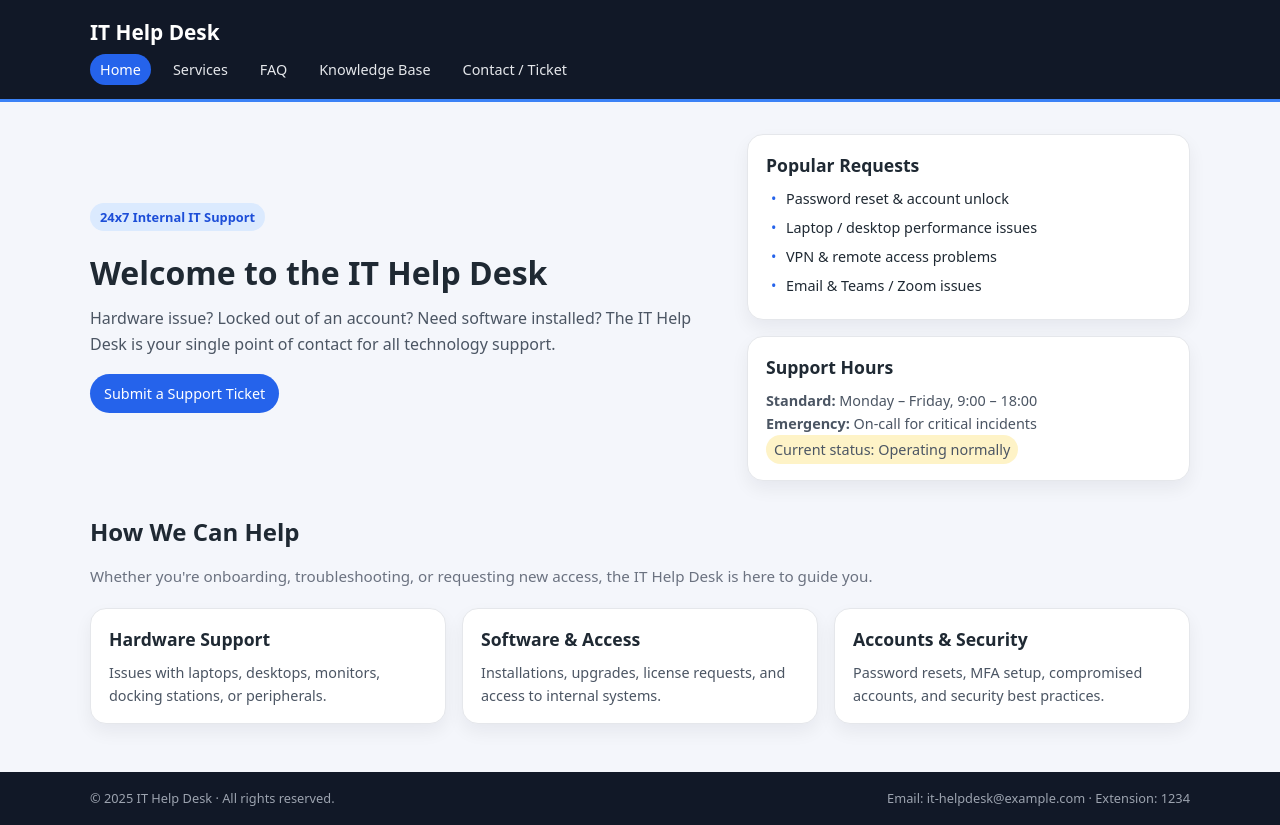
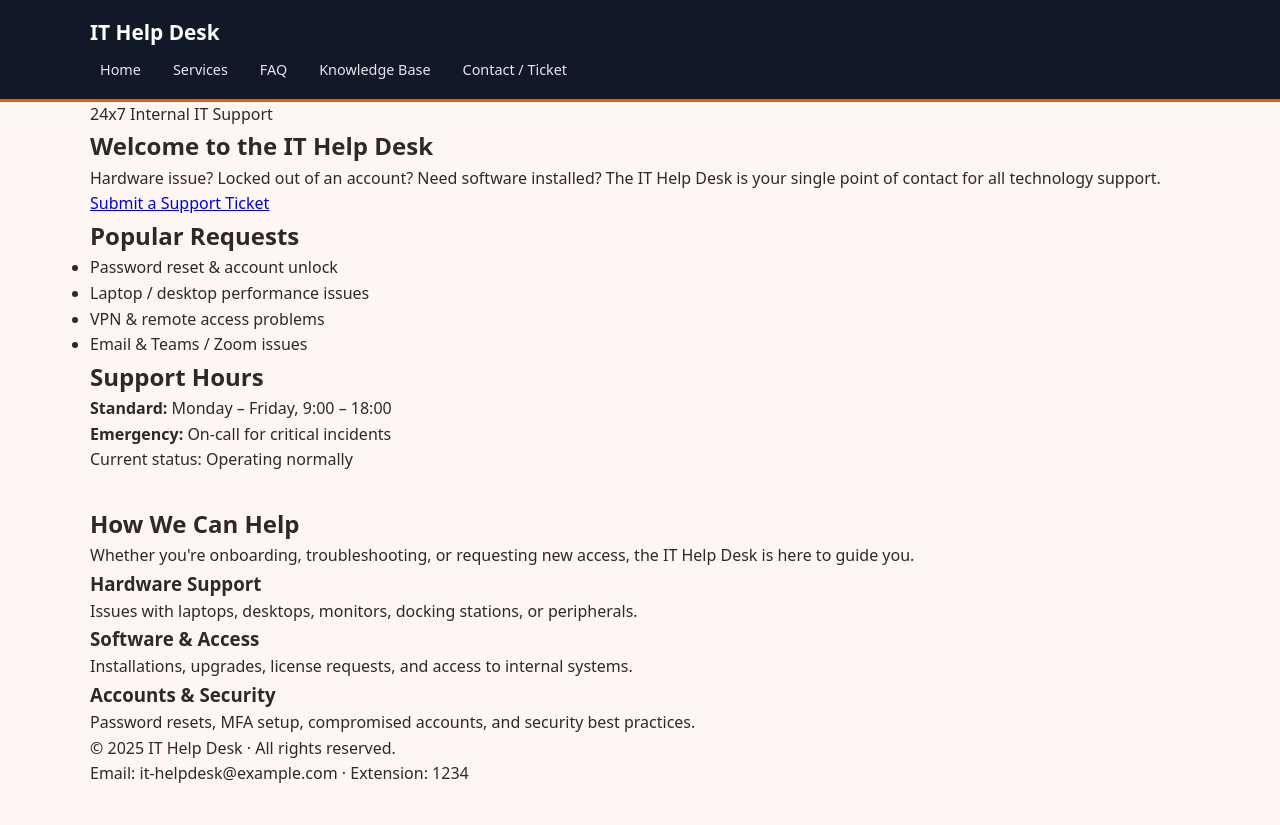
Before and after one commit to fegysimon/ITHelpdesk-main, a plain HTML site: page index.html in a window 1280 px wide. After the commit the page ends 800 px from the top, so only its background shows below. Drawn offline with Linux system fonts and the light colour scheme.

Commit message:
Update styles.css

```diff
--- a/styles.css
+++ b/styles.css
@@ -7,8 +7,8 @@
 
 body {
   font-family: system-ui, -apple-system, BlinkMacSystemFont, "Segoe UI", sans-serif;
-  background-color: #f4f6fb;
-  color: #1f2933;
+  background-color: #fdf6f2;
+  color: #2d2a26;
   line-height: 1.6;
 }
 
@@ -24,7 +24,7 @@ header {
   background: #111827;
   color: #ffffff;
   padding: 16px 0;
-  border-bottom: 3px solid #3b82f6;
+  border-bottom: 3px solid #ea580c; /* ORANGE */
 }
 
 header .logo {
@@ -49,241 +49,4 @@ nav a {
   padding: 6px 10px;
   border-radius: 999px;
   font-size: 0.9rem;
-  transition: background 0.2s, color 0.2s;
-}
-
-nav a:hover {
-  background: #3b82f6;
-  color: #ffffff;
-}
-
-nav a.active {
-  background: #2563eb;
-  color: #ffffff;
-}
-
-/* Hero / Main Content */
-main {
-  padding: 32px 0 48px;
-}
-
-.hero {
-  display: grid;
-  gap: 24px;
-}
-
-.hero-title {
-  font-size: 2rem;
-  margin-bottom: 8px;
-}
-
-.hero-subtitle {
-  color: #4b5563;
-  margin-bottom: 16px;
-}
-
-.hero-highlight {
-  display: inline-block;
-  background: #dbeafe;
-  color: #1d4ed8;
-  padding: 4px 10px;
-  border-radius: 999px;
-  font-size: 0.8rem;
-  font-weight: 600;
-  margin-bottom: 16px;
-}
-
-.hero-cards {
-  display: grid;
-  grid-template-columns: repeat(auto-fit, minmax(260px, 1fr));
-  gap: 16px;
-}
-
-/* Cards */
-.card {
-  background: #ffffff;
-  border-radius: 16px;
-  padding: 16px 18px;
-  box-shadow: 0 8px 18px rgba(15, 23, 42, 0.06);
-  border: 1px solid #e5e7eb;
-}
-
-.card h2, .card h3 {
-  font-size: 1.1rem;
-  margin-bottom: 8px;
-}
-
-.card p {
-  font-size: 0.9rem;
-  color: #4b5563;
-}
-
-.badge {
-  display: inline-block;
-  font-size: 0.75rem;
-  padding: 3px 9px;
-  border-radius: 999px;
-  background: #ecfdf5;
-  color: #16a34a;
-  margin-bottom: 8px;
-}
-
-/* Buttons & Links */
-.btn {
-  display: inline-block;
-  background: #2563eb;
-  color: #ffffff;
-  padding: 8px 14px;
-  border-radius: 999px;
-  font-size: 0.9rem;
-  text-decoration: none;
-  border: none;
-  cursor: pointer;
-  transition: background 0.2s, transform 0.1s;
-}
-
-.btn:hover {
-  background: #1d4ed8;
-  transform: translateY(-1px);
-}
-
-/* Sections */
-.section-title {
-  font-size: 1.5rem;
-  margin-bottom: 12px;
-}
-
-.section-subtitle {
-  color: #6b7280;
-  font-size: 0.95rem;
-  margin-bottom: 20px;
-}
-
-/* Lists */
-ul.feature-list {
-  list-style: none;
-  padding-left: 0;
-  margin-top: 8px;
-}
-
-ul.feature-list li {
-  padding-left: 20px;
-  position: relative;
-  margin-bottom: 6px;
-  font-size: 0.9rem;
-}
-
-ul.feature-list li::before {
-  content: "•";
-  position: absolute;
-  left: 5px;
-  color: #2563eb;
-}
-
-/* FAQ */
-.faq-item {
-  margin-bottom: 12px;
-}
-
-.faq-item h3 {
-  font-size: 1rem;
-  margin-bottom: 4px;
-}
-
-.faq-item p {
-  font-size: 0.9rem;
-  color: #4b5563;
-}
-
-/* Knowledge Base */
-.kb-grid {
-  display: grid;
-  grid-template-columns: repeat(auto-fit, minmax(260px, 1fr));
-  gap: 16px;
-}
-
-.kb-category ul {
-  list-style: none;
-  padding-left: 0;
-  margin-top: 8px;
-}
-
-.kb-category li {
-  margin-bottom: 6px;
-  font-size: 0.9rem;
-}
-
-.kb-category a {
-  text-decoration: none;
-  color: #2563eb;
-}
-
-.kb-category a:hover {
-  text-decoration: underline;
-}
-
-/* Contact / Form */
-.form-card {
-  max-width: 600px;
-}
-
-form .form-group {
-  margin-bottom: 14px;
-}
-
-form label {
-  display: block;
-  font-size: 0.9rem;
-  font-weight: 600;
-  margin-bottom: 4px;
-}
-
-form input[type="text"],
-form input[type="email"],
-form select,
-form textarea {
-  width: 100%;
-  padding: 8px 10px;
-  border-radius: 10px;
-  border: 1px solid #d1d5db;
-  font-size: 0.9rem;
-  background: #ffffff;
-}
-
-form textarea {
-  min-height: 120px;
-  resize: vertical;
-}
-
-/* Status Pills */
-.status-pill {
-  display: inline-block;
-  font-size: 0.75rem;
-  padding: 3px 8px;
-  border-radius: 999px;
-  background: #fef3c7;
-  color: #92400e;
-}
-
-/* Footer */
-footer {
-  background: #111827;
-  color: #9ca3af;
-  padding: 16px 0;
-  font-size: 0.8rem;
-}
-
-footer .footer-inner {
-  display: flex;
-  flex-wrap: wrap;
-  justify-content: space-between;
-  gap: 8px;
-}
-
-/* Responsive */
-@media (min-width: 768px) {
-  .hero {
-    grid-template-columns: 2fr 1.4fr;
-    align-items: center;
-  }
-}
+  transition: background 0.2s, c
```
